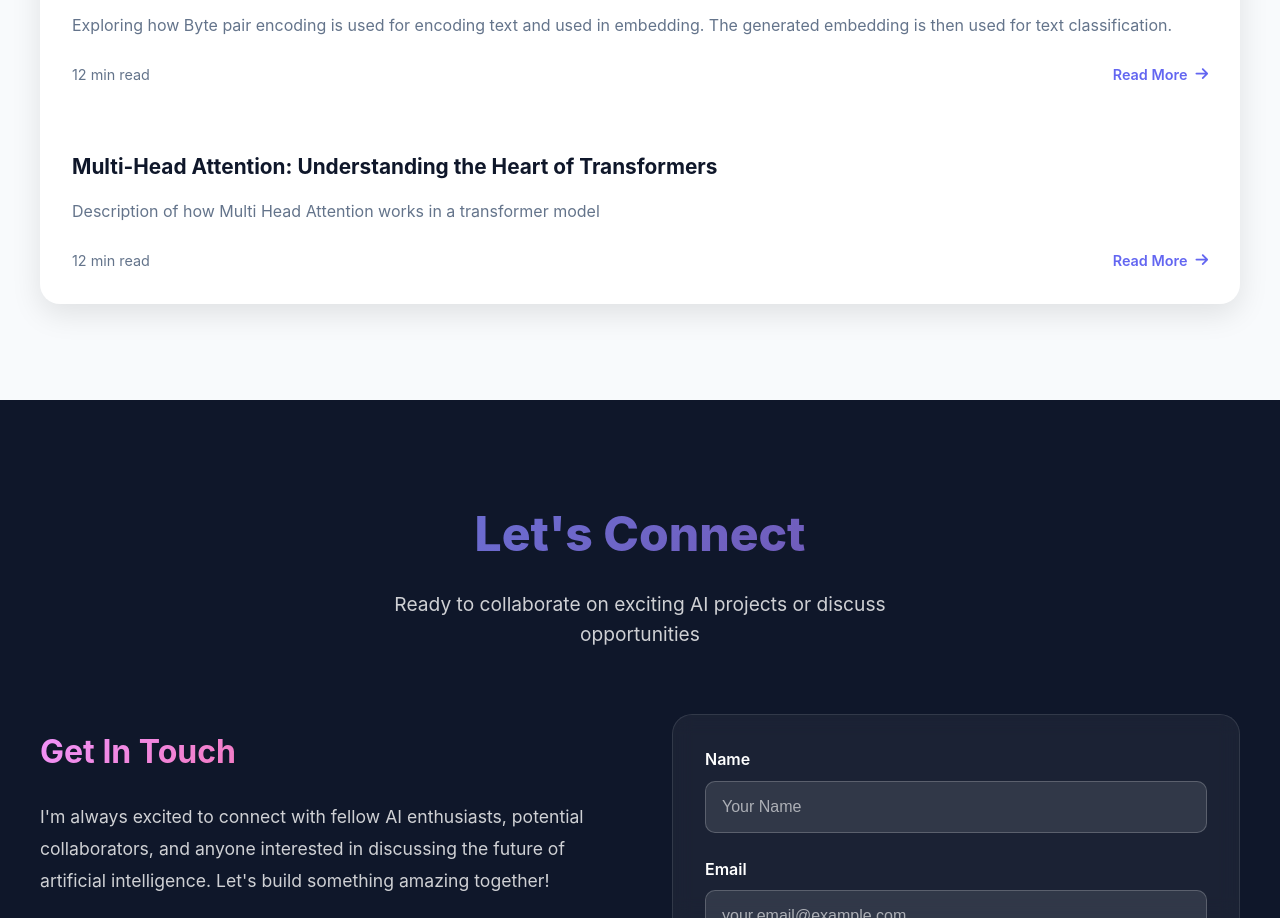
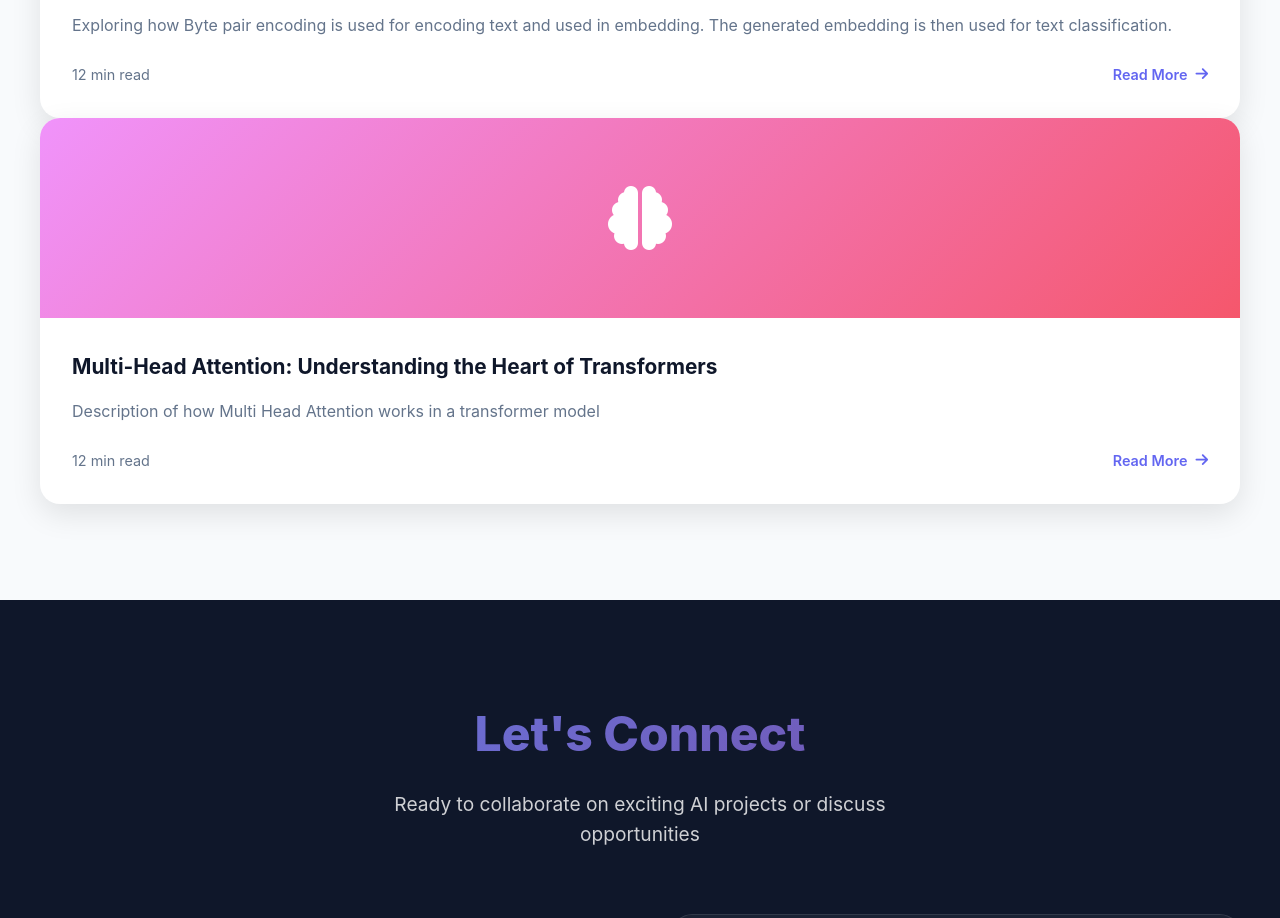
Before and after one commit to SujalNeupane9/SujalNeupane9.github.io, a plain HTML site: page index.html in a window 1280 px wide. Shown: the part 5392-6310 px from the top of the page. Drawn offline with Linux system fonts and the light colour scheme.

Commit message:
Update index.html

```diff
--- a/index.html
+++ b/index.html
@@ -1271,6 +1271,12 @@
           </div>
         </div>
       </div>
+    </div>
+
+    <div class="blog-card scroll-animate delay-3">
+      <div class="blog-img">
+        <i class="fas fa-brain"></i>
+      </div>
       <div class="blog-content">
         <h3>Multi-Head Attention: Understanding the Heart of Transformers</h3>
         <p>Description of how Multi Head Attention works in a transformer model</p>
@@ -1280,7 +1286,6 @@
             <a href="https://medium.com/@neupane9sujal/multi-head-attention-understanding-the-heart-of-transformers-6db440d1ce31" target="_blank">
               Read More <i class="fas fa-arrow-right"></i>
             </a>
-              </div>
           </div>
         </div>
       </div>
```
Lines whose indentation alone changed are shown as unchanged.
